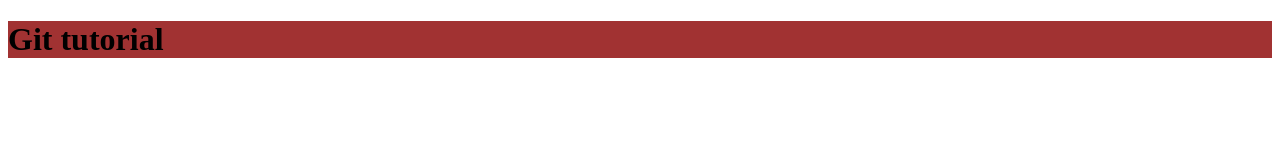
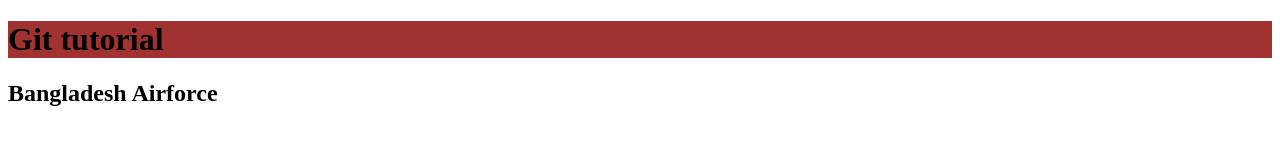
Before and after one commit to shahidul-islam125/test, a plain HTML site: page index.html in a window 1280 px wide. Drawn offline with Linux system fonts and the light colour scheme.

Commit message:
modified index.html

```diff
--- a/index.html
+++ b/index.html
@@ -9,5 +9,6 @@
 </head>
 <body>
     <h1>Git tutorial</h1>
+    <h2>Bangladesh Airforce</h2>
 </body>
 </html>
```
